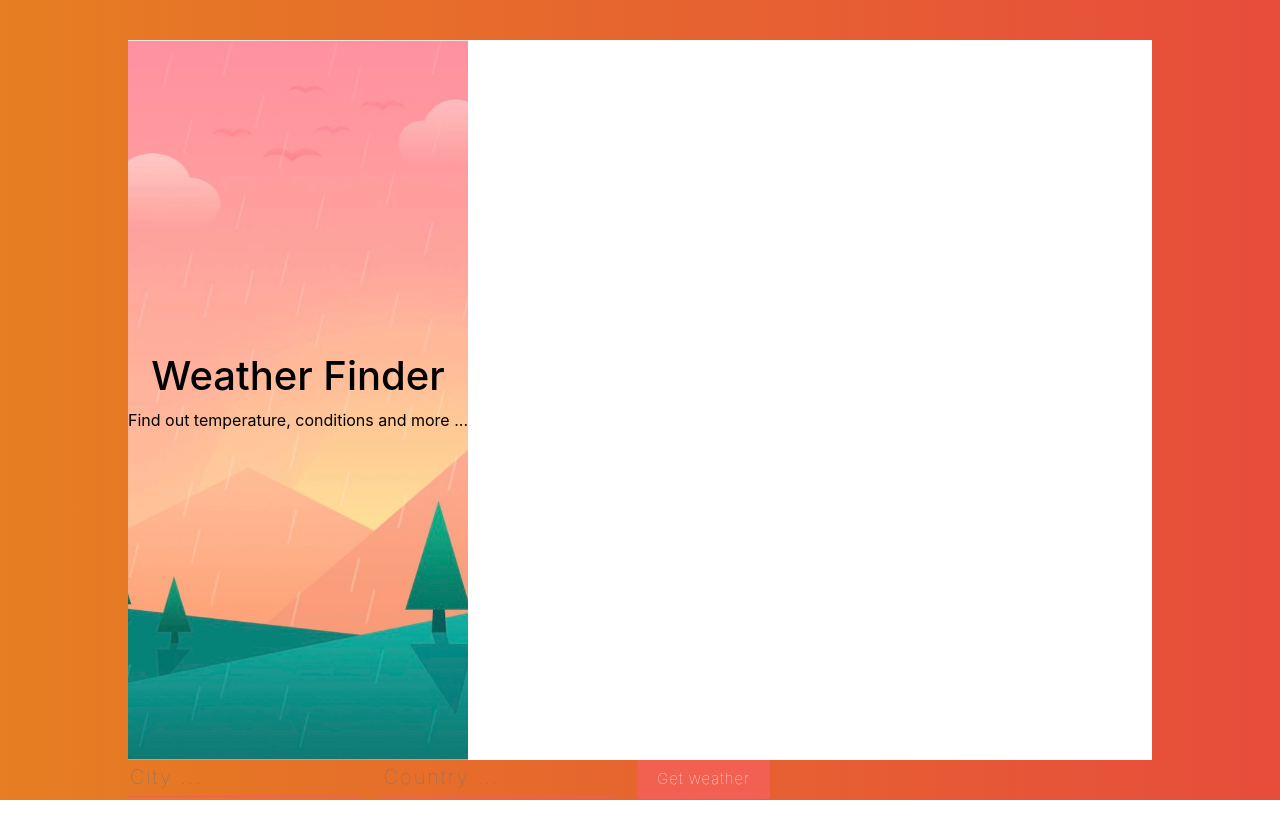
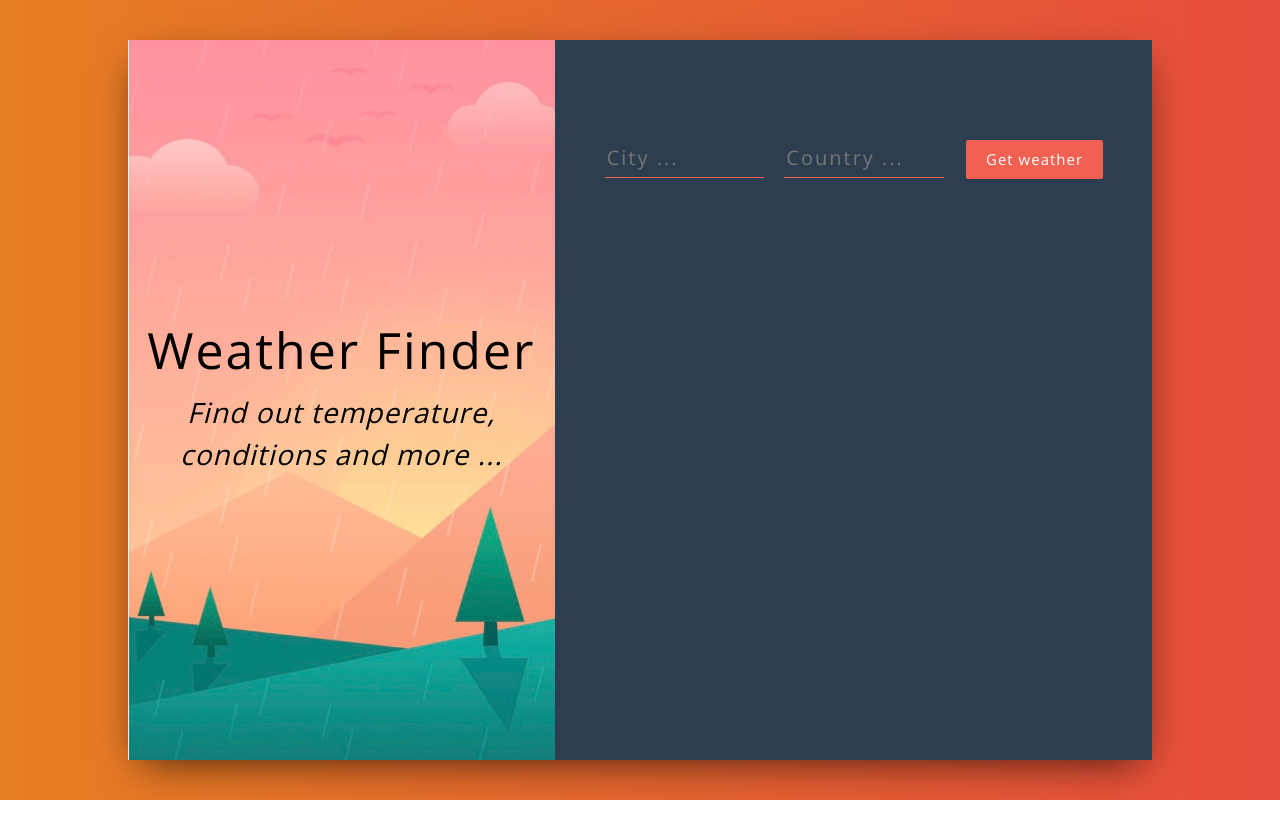
Before and after one commit to Jethet/tutorial-react-weather-finder, a React (Create React App) app: page / in a window 1280 px wide. After the commit the page ends 800 px from the top, so only its background shows below. Built offline with nearby package versions, Linux system fonts and the light colour scheme.

Commit message:
Add input styling, change font, style titles form

```diff
--- a/src/App.css
+++ b/src/App.css
@@ -1,6 +1,10 @@
-@import url("https://fonts.googleapis.com/css?family=Merriweather:100,200,300,300i,400,400i,700");
-@import url("https://fonts.googleapis.com/css?family=Roboto+Slab:400,700");
-@import url("https://fonts.googleapis.com/css?family=Open+Sans:300,400");
+@import url('https://fonts.googleapis.com/css?family=Merriweather:100,200,300,300i,400,400i,700');
+@import url('https://fonts.googleapis.com/css?family=Roboto+Slab:400,700');
+@import url('https://fonts.googleapis.com/css?family=Open+Sans:300,400');
+
+body {
+  font-family: "Open Sans", serif;
+}
 
 .wrapper {
   background: linear-gradient(to right, #e67e22, #e74c3c);
@@ -13,7 +17,7 @@
 .main {
   height: 90vh;
   background: #fff;
-  box-shadow: 0px 13px 40 px -13px rgba(0, 0, 0, 0.75);
+  box-shadow: 0px 13px 40px -13px rgba(0,0,0,0.75);
   width: 80%;
   margin: 0 auto;
 }
@@ -33,7 +37,7 @@
   font-size: 50px;
   letter-spacing: 2px;
   line-height: 1.3;
-  font-family: "Roboto Slab", serif;
+  /* font-family: 'Roboto Slab', serif; */
 }
 
 .title-container__subtitle {
@@ -41,7 +45,7 @@
   font-weight: 100;
   letter-spacing: 1px;
   line-height: 1.5;
-  font-family: "Merriweather", serif;
+  /* font-family: "Merriweather", serif; */
 }
 
 .form-container {
@@ -70,7 +74,7 @@ input[type="text"] {
 }
 
 input:-webkit-autofill {
-    box-shadow: inset 0 0 6px rgba(0,0,0,0.1);
+    box-shadow: 0 0 6px rgba(0,0,0,0.1);
     -webkit-box-shadow: 0 0 0 30px #2c3e50 inset;
     -webkit-text-fill-color: #fff !important;
 }
--- a/src/App.js
+++ b/src/App.js
@@ -28,6 +28,16 @@ class App extends React.Component {
     const data = await api_call.json();
 
     if (city && country) {
+      if (data.cod == 404) {
+        this.setState({
+          city: undefined,
+          country: undefined,
+          temperature: undefined,
+          humidity: undefined,
+          description: undefined,
+          error: "Input does not match any known location."
+        });
+      } else {
         this.setState({
           city: data.name,
           country: data.sys.country,
@@ -36,6 +46,7 @@ class App extends React.Component {
           description: data.weather[0].description,
           error: ""
         });
+      }
     } else {
       this.setState({
         city: undefined,
@@ -55,10 +66,10 @@ class App extends React.Component {
           <div className="main">
             <div className="container">
               <div className="row">
-                <div className="col-xs-5 title-container">
+                <div className="col-5 title-container">
                   <Titles />
                 </div>
-                <div className="col-xs-7 form-con">
+                <div className="col-7 form-container">
                   <Form getWeather={this.getWeather} />
                   <Weather
                     city={this.state.city}
--- a/src/components/Titles.js
+++ b/src/components/Titles.js
@@ -2,8 +2,8 @@ import React from "react";
 
 const Titles = () => (
   <div>
-    <h1>Weather Finder</h1>
-    <p>Find out temperature, conditions and more ...</p>
+    <h1 className="title-container__title">Weather Finder</h1>
+    <h3 className="title-container__subtitle">Find out temperature, conditions and more ...</h3>
   </div>
 );
 
```
Lines whose indentation alone changed are shown as unchanged.
